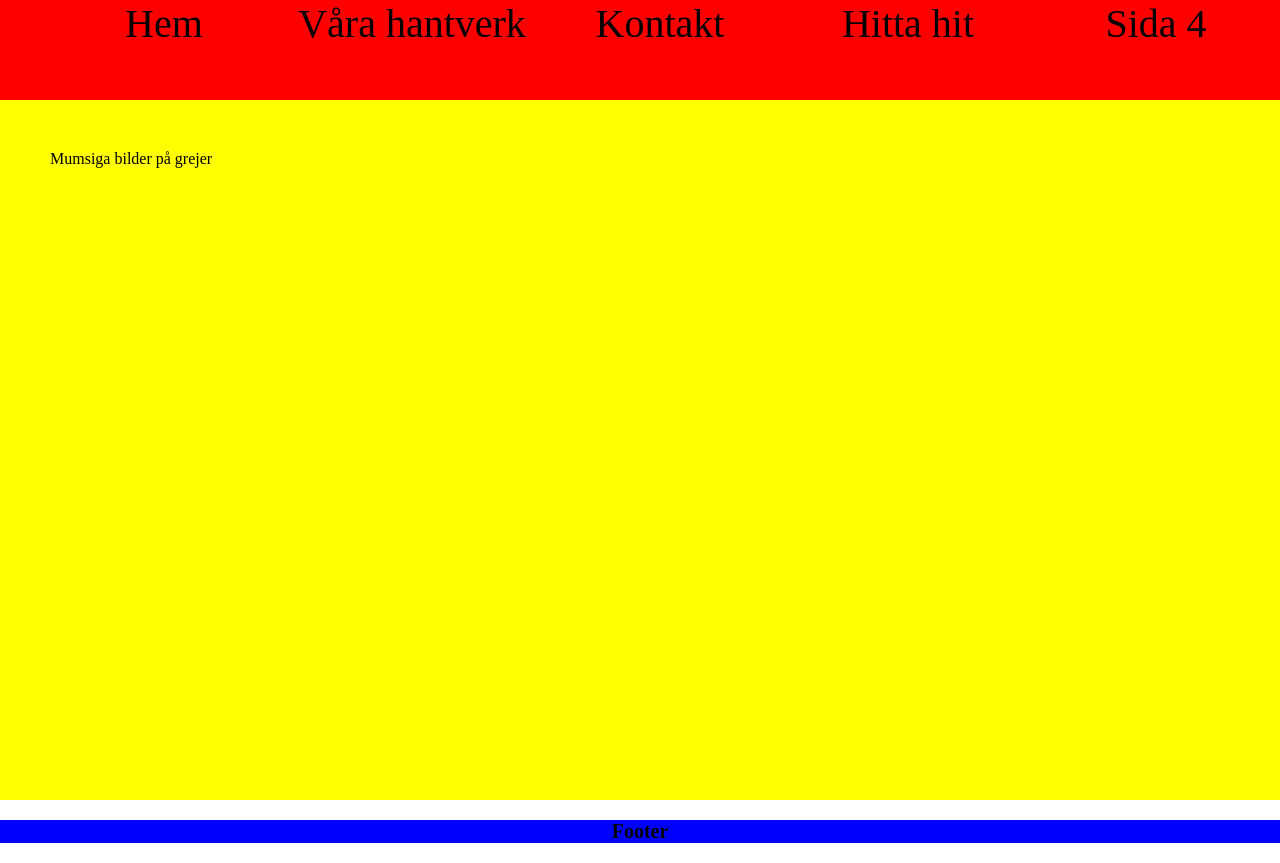
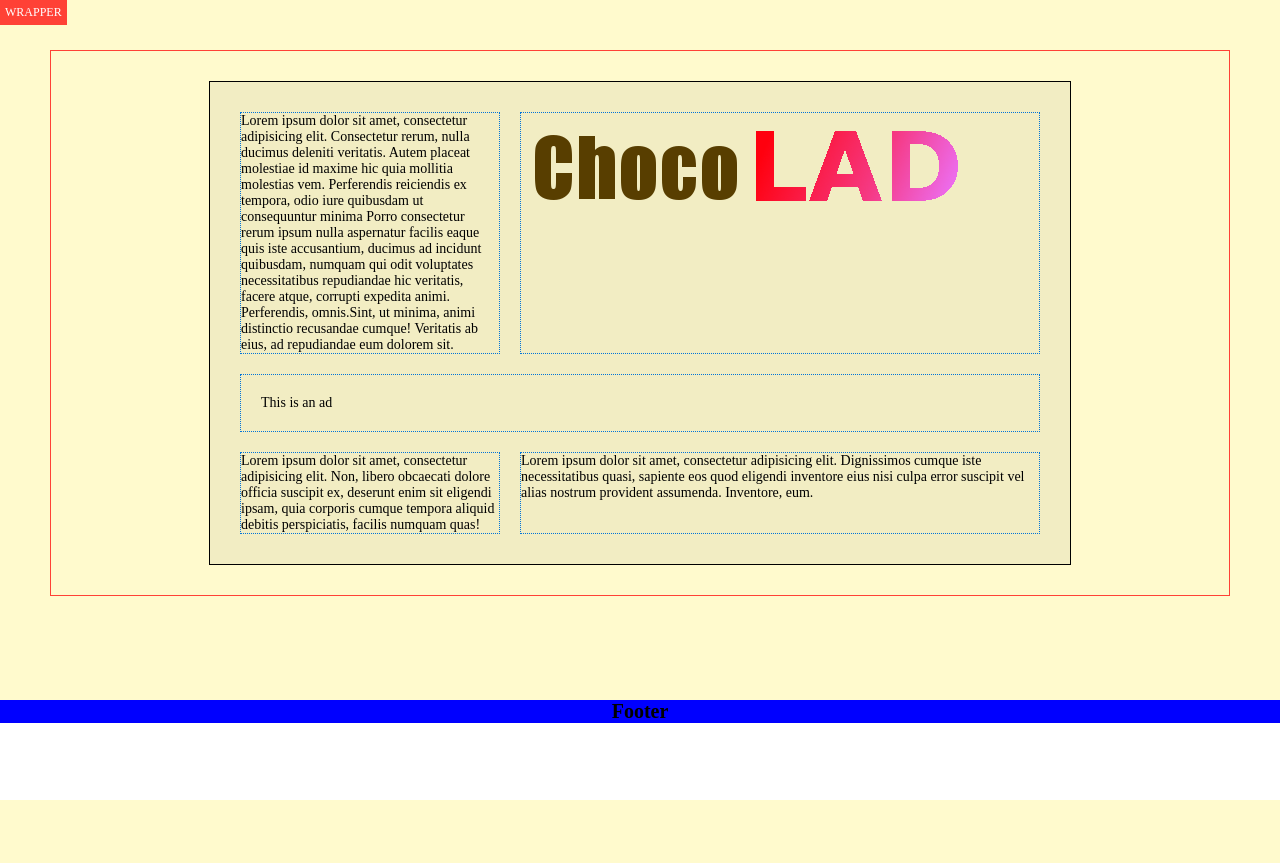
Before and after one commit to organisationen/Choko_LAD, a PHP site: page / in a window 1280 px wide. After the commit the page ends 800 px from the top, so only its background shows below. Run offline with PHP 8.4, Linux system fonts and the light colour scheme.

Commit message:
refresh
en uppdatering, helt enkelt

```diff
--- a/Resources/stylesheets/content.css
+++ b/Resources/stylesheets/content.css
@@ -1,5 +1,88 @@
 #content {
 	height: 600px;
-	background-color: yellow;
+	background-color: lemonchiffon;
 	padding: 50px;
 }
+.wrapper {
+  font-family: 'PT Sans';
+  display: flex;
+  justify-content: center;
+  border: 1px solid #ff4136;
+  padding: 30px;
+}
+
+.grid {
+  display: grid;
+  border: 1px solid black;
+  max-width: 800px;
+  grid-template-columns: 4fr 8fr;
+  grid-gap: 20px;
+  padding: 30px;
+  background-color: rgba(0, 0, 0, .05);
+}
+
+.ad {
+  padding: 20px;
+  grid-column-start: 1;
+  grid-column-end: 3;
+  grid-row-start: 2;
+}
+
+.content, .sidebar, .ad {
+  font-size: 14px;
+  border: 1px dotted #0074d9;
+  background-color: rgba(#0074d9, .1);
+}
+
+p {
+  padding: 0; margin: 0;
+}
+
+// Pseudos for demo purposes only
+
+.wrapper,
+.grid,
+.sidebar,
+.content,
+.ad {
+  position: relative;
+}
+
+.wrapper:after,
+.grid:after,
+.sidebar:after,
+.content:after,
+.ad:after {
+  position: absolute;
+  text-transform: uppercase;
+  left: 0;
+  top: 0;
+  color: white;
+  padding: 5px;
+  font-size: 12px;
+}
+
+.grid:after {
+  content: 'grid';
+  background-color: #222;
+}
+
+.sidebar:after {
+  content: 'sidebar';
+  background-color: #0074d9;
+}
+
+.ad:after {
+  content: 'ad';
+  background-color: #0074d9;
+}
+
+.content:after {
+  content: 'content';
+  background-color: #0074d9;
+}
+
+.wrapper:after {
+  content: 'wrapper';
+  background-color: #ff4136;
+}
--- a/Resources/templates/header.php
+++ b/Resources/templates/header.php
@@ -1,6 +1,8 @@
 <DOCTYPE html>
 <html lang="sv">
 	<head>
+		<meta charset="utf-8">
 		<link rel="stylesheet" href="resources/stylesheets/menu.css"/>
 		<link rel="stylesheet" href="resources/stylesheets/footer.css"/>
 		<link rel="stylesheet" href="resources/stylesheets/content.css"/>
+		<link rel="stylesheet" href="https://fonts.googleapis.com/css?family=Open+Sans"> <!--applicera med "font-family: 'Open Sans', sans-serif;" i CSS :)-->
--- a/index.php
+++ b/index.php
@@ -1,11 +1,37 @@
 <?php
+
 require("resources/templates/header.php");
+
 ?>
+
 <title>Välkommen till Choko-LAD!</title>
+
+</head>
+<body>
+
+	<div id="content">
+
+<div class="wrapper">
+  <div class="grid">
+    <div class="sidebar">
+      <p>Lorem ipsum dolor sit amet, consectetur adipisicing elit. Consectetur rerum, nulla ducimus deleniti veritatis. Autem placeat molestiae id maxime hic quia mollitia molestias vem. Perferendis reiciendis ex tempora, odio iure quibusdam ut consequuntur minima Porro consectetur rerum ipsum nulla aspernatur facilis eaque quis iste accusantium, ducimus ad incidunt quibusdam, numquam qui odit voluptates necessitatibus repudiandae hic veritatis, facere atque, corrupti expedita animi. Perferendis, omnis.Sint, ut minima, animi distinctio recusandae cumque! Veritatis ab eius, ad repudiandae eum dolorem sit.</p>
+    </div>
+    <div class="content">
+     <img src="resources/images/choco_lad.png" alt="logotype">
+	 </div>
+    <div class="ad">
+      This is an ad
+    </div>
+    <div class="sidebar">
+    <p>Lorem ipsum dolor sit amet, consectetur adipisicing elit. Non, libero obcaecati dolore officia suscipit ex, deserunt enim sit eligendi ipsam, quia corporis cumque tempora aliquid debitis perspiciatis, facilis numquam quas!</p></div>
+    <div class="content">
+      <p>Lorem ipsum dolor sit amet, consectetur adipisicing elit. Dignissimos cumque iste necessitatibus quasi, sapiente eos quod eligendi inventore eius nisi culpa error suscipit vel alias nostrum provident assumenda. Inventore, eum.</p>
+    </div>
+  </div>
+</div>
+
 <?php
-require("resources/templates/menu.php");
+
+require("resources/templates/footer.php");
+
 ?>
-Mumsiga bilder på grejer
-<?php
-require("resources/templates/footer.php");
-?>
```
Also changed, not shown: resources/images/choco_lad.png (added), resources/images/logo.svg (added).
